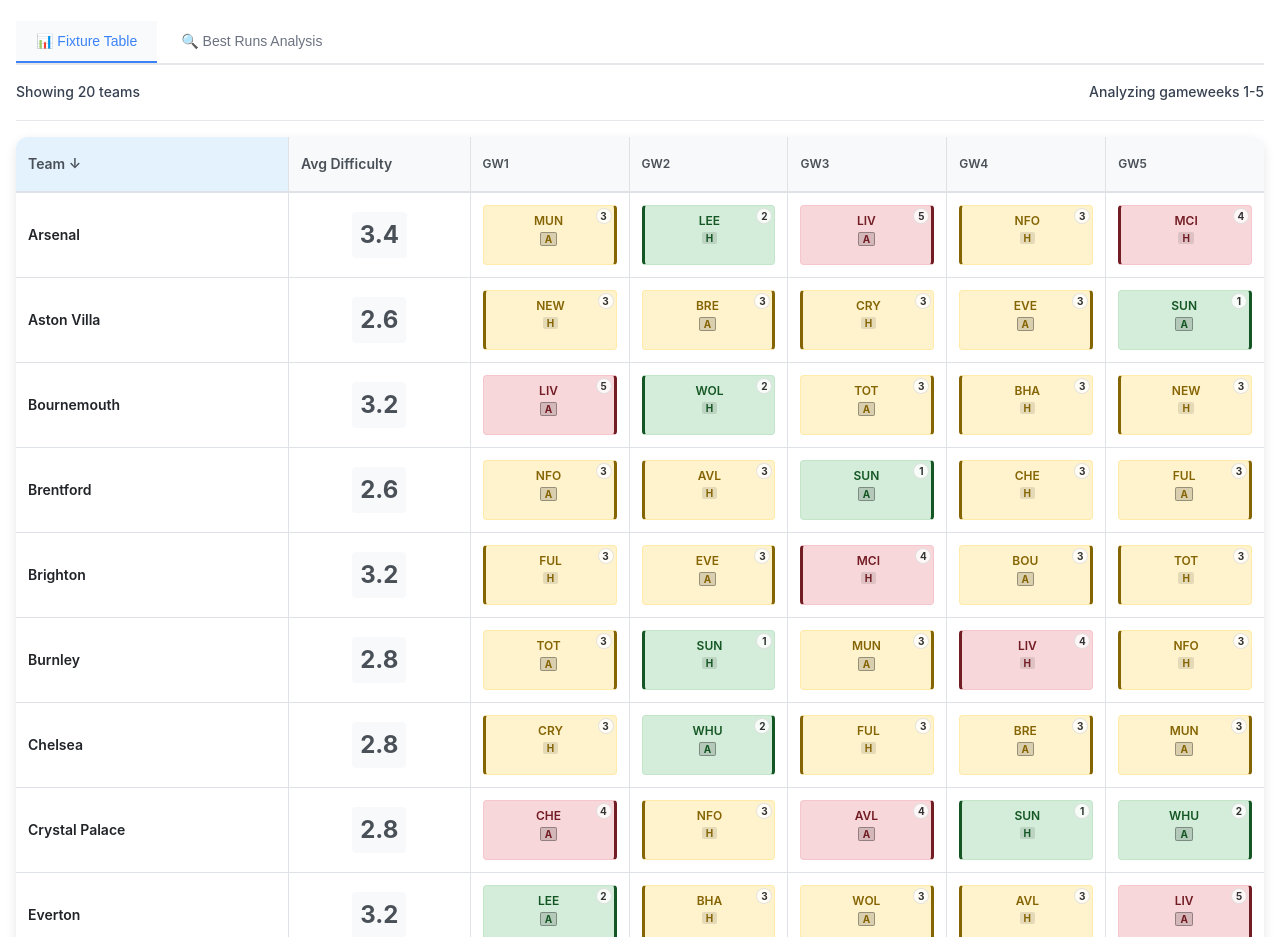
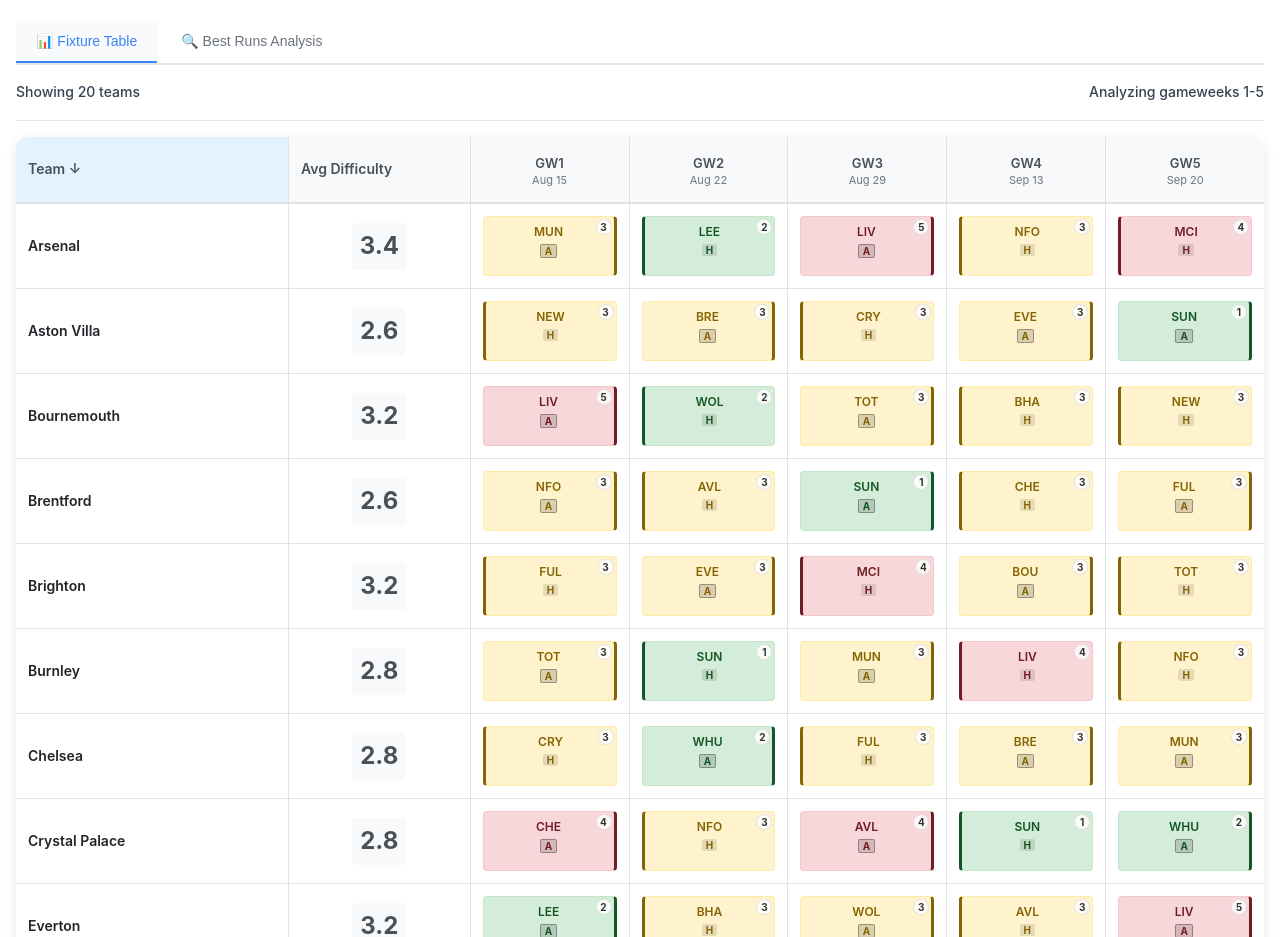
Before and after one commit to Lundydundy/fpl-fixture-difficulty-table, a React (Vite) app: page / in a window 1280 px wide. Shown: the part 860-1797 px from the top of the page. Built offline with nearby package versions, Linux system fonts and the light colour scheme.

Commit message:
dates added

```diff
--- a/src/components/FixtureDifficultyTable.tsx
+++ b/src/components/FixtureDifficultyTable.tsx
@@ -370,6 +370,7 @@
                   <FixtureTable
                     teams={sortedTeams}
                     gameweekRange={state.gameweekRange}
+                    gameweeks={state.gameweeks}
                     sortBy={state.sortBy}
                     onSortChange={handleSortChange}
                   />
--- a/src/components/FixtureTable.css
+++ b/src/components/FixtureTable.css
@@ -86,6 +86,26 @@
   min-width: 80px;
   text-align: center;
   font-size: 12px;
+}
+
+.gameweek-header-content {
+  display: flex;
+  flex-direction: column;
+  align-items: center;
+  gap: 2px;
+}
+
+.gameweek-number {
+  font-weight: 600;
+  font-size: 13px;
+  color: #495057;
+}
+
+.gameweek-date {
+  font-weight: 400;
+  font-size: 11px;
+  color: #6c757d;
+  line-height: 1;
 }
 
 /* Table Body */
@@ -240,6 +260,14 @@
     min-width: 70px;
     font-size: 12px;
   }
+
+  .gameweek-number {
+    font-size: 12px;
+  }
+
+  .gameweek-date {
+    font-size: 10px;
+  }
 }
 
 /* Mobile optimizations with horizontal scrolling */
@@ -309,6 +337,14 @@
     min-width: 60px;
     font-size: 11px;
     padding: 6px 2px;
+  }
+
+  .gameweek-number {
+    font-size: 11px;
+  }
+
+  .gameweek-date {
+    font-size: 9px;
   }
 
   .team-name {
@@ -382,6 +418,21 @@
     min-width: 50px;
     font-size: 10px;
     padding: 4px 1px;
+  }
+
+  .gameweek-number {
+    font-size: 10px;
+  }
+
+  .gameweek-date {
+    font-size: 8px;
+  }
+
+  /* Hide dates on very small screens to save space */
+  @media (max-width: 400px) {
+    .gameweek-date {
+      display: none;
+    }
   }
 
   .fixture-cell-container {
--- a/src/components/FixtureTable.tsx
+++ b/src/components/FixtureTable.tsx
@@ -1,5 +1,5 @@
 import React, { useMemo, useCallback } from 'react';
-import { TeamFixture, SortOption } from '../types';
+import { TeamFixture, SortOption, Gameweek } from '../types';
 import { FixtureCell } from './FixtureCell';
 import './FixtureTable.css';
 
@@ -8,6 +8,7 @@
 export interface FixtureTableProps {
   teams: TeamFixture[];
   gameweekRange: GameweekRange;
+  gameweeks: Gameweek[];
   sortBy: SortOption;
   onSortChange: (sort: SortOption) => void;
 }
@@ -20,6 +21,7 @@
 export const FixtureTable: React.FC<FixtureTableProps> = ({
   teams,
   gameweekRange,
+  gameweeks,
   sortBy,
   onSortChange
 }) => {
@@ -39,19 +41,53 @@
   }, [sortBy]);
 
   /**
+   * Format gameweek deadline date to "Aug 15" format
+   */
+  const formatGameweekDate = useCallback((deadline_time: string): string => {
+    try {
+      const date = new Date(deadline_time);
+      // Check if date is valid
+      if (isNaN(date.getTime())) {
+        return '';
+      }
+      const options: Intl.DateTimeFormatOptions = {
+        month: 'short',
+        day: 'numeric'
+      };
+      return date.toLocaleDateString('en-US', options);
+    } catch (error) {
+      return '';
+    }
+  }, []);
+
+  /**
+   * Get gameweek date by gameweek number
+   */
+  const getGameweekDate = useCallback((gameweekNumber: number): string => {
+    const gameweek = gameweeks.find(gw => gw.id === gameweekNumber);
+    return gameweek ? formatGameweekDate(gameweek.deadline_time) : '';
+  }, [gameweeks, formatGameweekDate]);
+
+  /**
    * Generate gameweek column headers - memoized to prevent recalculation
    */
   const gameweekHeaders = useMemo(() => {
     const headers = [];
     for (let i = gameweekRange.start; i <= gameweekRange.end; i++) {
+      const gameweekDate = getGameweekDate(i);
       headers.push(
         <th key={`gw-${i}`} className="gameweek-header" scope="col">
-          GW{i}
+          <div className="gameweek-header-content">
+            <div className="gameweek-number">GW{i}</div>
+            {gameweekDate && (
+              <div className="gameweek-date">{gameweekDate}</div>
+            )}
+          </div>
         </th>
       );
     }
     return headers;
-  }, [gameweekRange]);
+  }, [gameweekRange, getGameweekDate]);
 
   /**
    * Render fixture cells for a team's gameweeks
```
